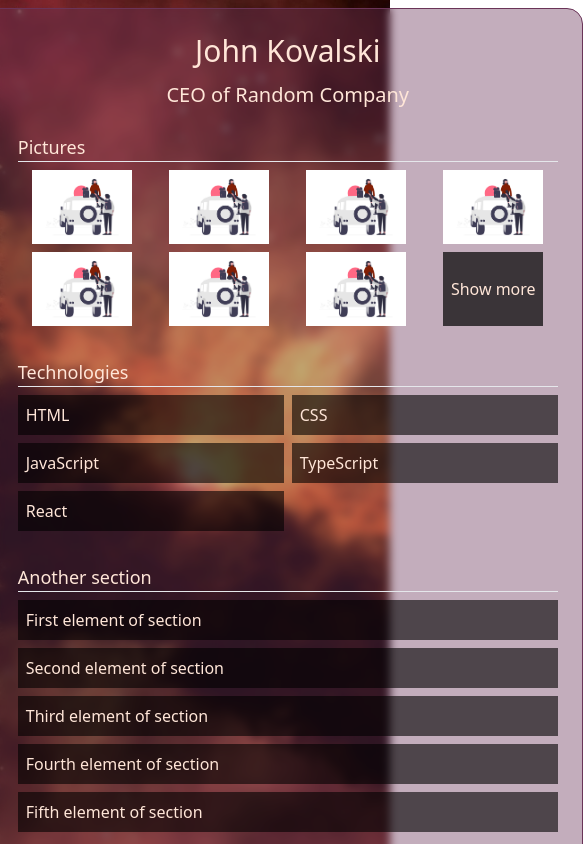
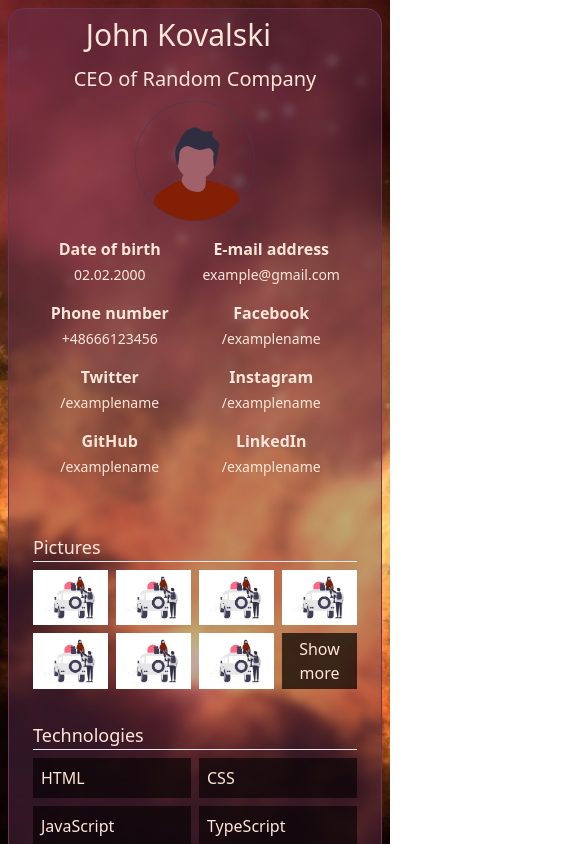
Before and after one commit to makaryy/daily-ui-nextjs, a Next.js app: page /Day006 in a window 390 px wide. Shown: the top 844 px of the page, 583 px wide, since content can reach past the window. Built offline with nearby package versions, Linux system fonts and the light colour scheme.

Commit message:
Day006 responsivness applied

```diff
--- a/pages/Day006/index.tsx
+++ b/pages/Day006/index.tsx
@@ -11,7 +11,7 @@ interface ContactDetailsProps {
 
 function ContactDetails({ name, value }: ContactDetailsProps) {
     return (
-        <div className="flex flex-col mx-2 mb-2">
+        <div className="flex flex-col mx-2 mb-2 items-center md:items-start">
             <h3 className="font-semibold mb-1 text-md">{name}</h3>
             <p className="text-sm ">{value}</p>
         </div>
@@ -35,9 +35,21 @@ const Day006 = () => {
             </Head>
             <Page>
                 <Wrapper>
-                    <div className="flex">
-                        <div className="flex flex-col max-w-xs min-w-fit items-stretch gap-2 m-4">
-                            <Image src="/profile.svg" width={120} height={120} alt="Profile picture" className="" />
+                    <div className="grid md:grid-cols-[1fr_3fr] grid-flow-row">
+                        <div className="md:col-start-2 self-center justify-self-center">
+                            <h2 className="text-3xl mx-3 mb-3">John Kovalski</h2>
+                            <h3 className="text-xl mb-2">CEO of Random Company </h3>
+                        </div>
+                        <Image
+                            src="/profile.svg"
+                            width={120}
+                            height={120}
+                            alt="Profile picture"
+                            className="md:row-start-1 md:col-start-1 self-center justify-self-center"
+                        />
+                        <div
+                            className="grid grid-cols-2 md:flex md:flex-col max-w-xs w-fit flex-wrap items-stretch justify-around md:justify-start
+                         gap-2 m-4">
                             <ContactDetails name="Date of birth" value="02.02.2000"></ContactDetails>
                             <ContactDetails name="E-mail address" value="example@gmail.com"></ContactDetails>
                             <ContactDetails name="Phone number" value="+48666123456"></ContactDetails>
@@ -47,21 +59,19 @@ const Day006 = () => {
                             <ContactDetails name="GitHub" value="/examplename"></ContactDetails>
                             <ContactDetails name="LinkedIn" value="/examplename"></ContactDetails>
                         </div>
-                        <div className="m-4 flex flex-col items-center min-w-[540px]">
-                            <h2 className="text-3xl mx-3 mb-3">John Kovalski</h2>
-                            <h3 className="text-xl mb-2">CEO of Random Company </h3>
+                        <div className="m-4 flex flex-col items-center">
                             <div className="m-4 w-full">
                                 <p className="self-start mb-2 text-lg border-b">Pictures</p>
                                 <div className="grid grid-cols-4 gap-2 items-stretch justify-items-center">
                                     {arePicturesExpanded && (
                                         <>
                                             {arr.map((el, i) => {
-                                                return <Image src="/trip.png" key={i} width={100} height={100} alt={`picture${i}`} />;
+                                                return <Image src="/trip.png" key={i} width={128} height={128} alt={`picture${i}`} />;
                                             })}
 
                                             <div
                                                 onClick={handleHide}
-                                                className="w-[100px] bg-black bg-opacity-70 flex items-center justify-center cursor-pointer">
+                                                className="md:w-[128px] bg-black bg-opacity-70 flex items-center justify-center text-center cursor-pointer">
                                                 Show less
                                             </div>
                                         </>
@@ -69,12 +79,12 @@ const Day006 = () => {
                                     {!arePicturesExpanded && (
                                         <>
                                             {arr.slice(0, 7).map((el, i) => {
-                                                return <Image src="/trip.png" key={i} width={100} height={100} alt={`picture${i}`} />;
+                                                return <Image src="/trip.png" key={i} width={128} height={128} alt={`picture${i}`} />;
                                             })}
 
                                             <div
                                                 onClick={handleShow}
-                                                className="w-[100px] bg-black bg-opacity-70 flex items-center justify-center cursor-pointer">
+                                                className="md:w-[128px] bg-black bg-opacity-70 flex items-center justify-center text-center cursor-pointer">
                                                 Show more
                                             </div>
                                         </>
```
